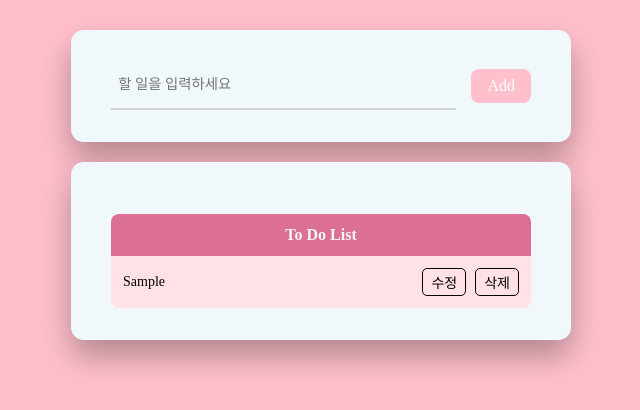
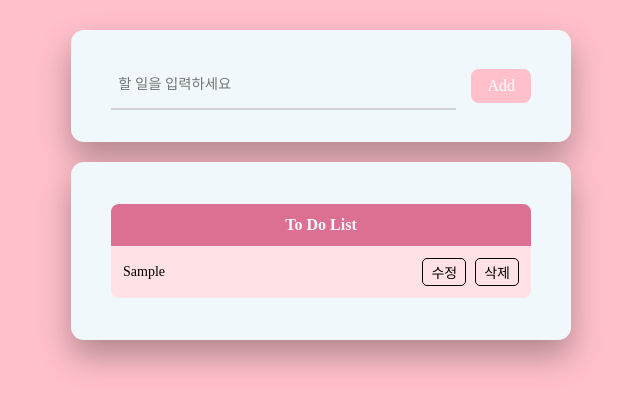
Before and after one commit to Anchaeyeon/PHP-ToDoList, a PHP site: page /php/index.php in a window 1280 px wide. Shown: the top 410 px of the page, without its empty margins (319-959 px from the left). Run offline with PHP 8.4, Linux system fonts and the light colour scheme; tables that the repository leaves empty or names only in its code hold one stand-in row (values such as "Sample post"); some web fonts are replaced.

Commit message:
테이블 간격 조정

```diff
--- a/css/index.css
+++ b/css/index.css
@@ -78,12 +78,22 @@ body {
     justify-content: center;
     align-items: center;
     margin: 20px 0;
+    position: relative;
+}
+
+.todo-container::after {
+    content: '';
+    position: absolute;
+    bottom: -30px;
+    width: 100%;
+    height: 30px;
 }
 
 table {
     width: 100%;
     border-collapse: collapse;
-    margin-top: 20px;
+    margin-top: 10px;
+    margin-bottom: 10px;
 }
 
 th {
```
